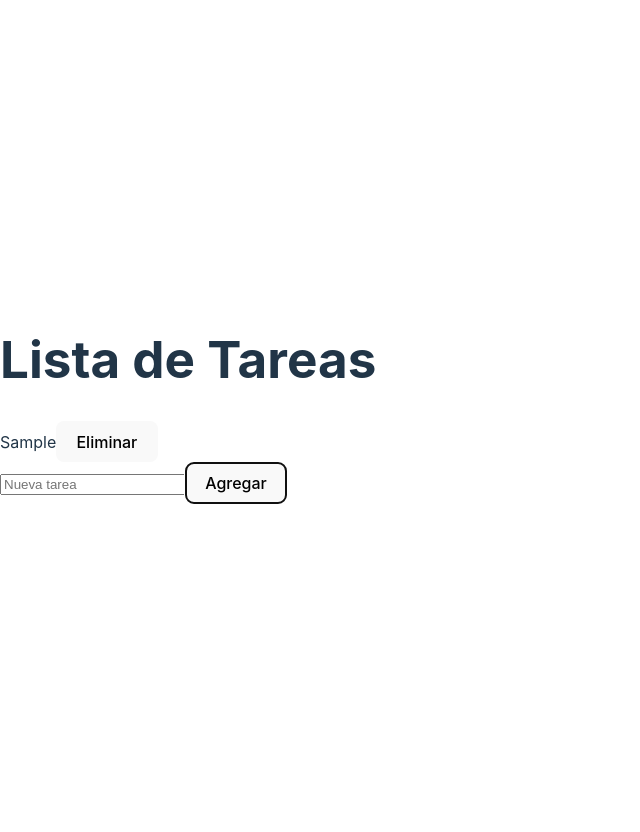
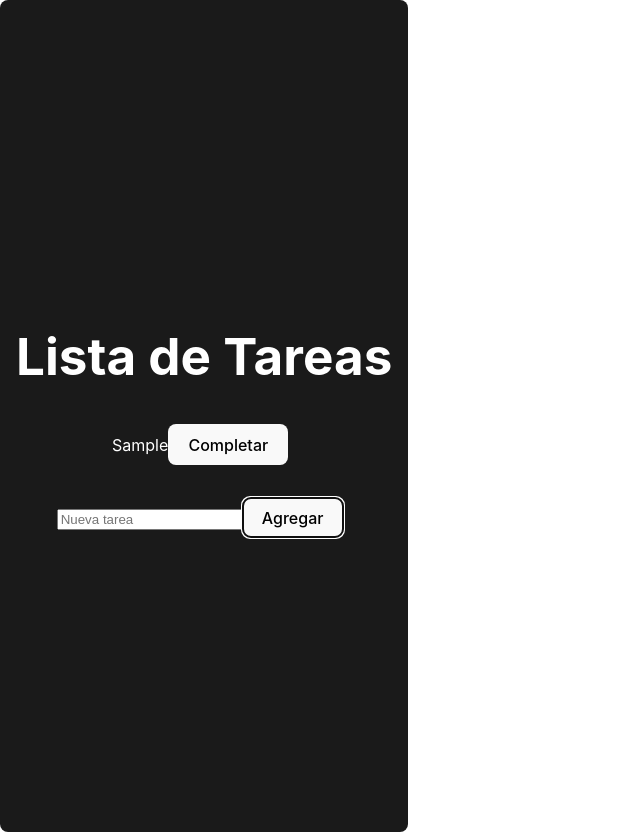
Before and after one commit to bevaquaivan/FinalProyectReact, a React (Vite) app in the folder TrabajoFinal/: page / in a window 1280 px wide. Both pictures are taken after typing "Sample" into the empty fields and a click on the button "Agregar". Shown: the whole page, without its empty margins (0-640 px from the left). Before the commit the page ends 800 px from the top, so only its background shows below. Built offline with nearby package versions, Linux system fonts and the light colour scheme.

Commit message:
Se arregló el import y otros errores

```diff
--- a/TrabajoFinal/src/App.jsx
+++ b/TrabajoFinal/src/App.jsx
@@ -1,8 +1,7 @@
-import './index.css';
+import './App.css';
 import React, { useState, useEffect } from 'react';
 import TaskList from "./TaskList";
 import TaskForm from "./TaskForm";
-
 
 const App = () => {
   const savedTasks = JSON.parse(localStorage.getItem('tasks')) || [];
@@ -20,10 +19,15 @@ const App = () => {
     setTasks([...tasks, newTask]);
   };
 
+  const handleToggleComplete = (taskId, completed) => {
+
+    setTasks(tasks.map(task => (task.id === taskId ? { ...task, completed } : task)));
+  };
+
   return (
     <div className="app-container">
       <h1>Lista de Tareas</h1>
-      <TaskList tasks={tasks} />
+      <TaskList tasks={tasks} onToggleComplete={handleToggleComplete} />
       <TaskForm addTask={addTask} />
     </div>
   );
--- a/TrabajoFinal/src/TaskItem.jsx
+++ b/TrabajoFinal/src/TaskItem.jsx
@@ -1,18 +1,15 @@
-import React, { useState } from 'react';
+import React from 'react';
 import './index.css';
 
-const TaskItem = ({ task }) => {
-  const [completed, setCompleted] = useState(false);
-
+const TaskItem = ({ task, onToggleComplete }) => {
   const handleComplete = () => {
-    setCompleted(!completed);
-
+    onToggleComplete(task.id, !task.completed);
   };
 
   return (
-    <div className={`task-item ${completed ? 'completed' : ''}`}>
+    <div className={`task-item ${task.completed ? 'completed' : ''}`}>
       {task.name}
-      <button onClick={handleComplete}>Eliminar</button>
+      <button onClick={handleComplete}>Completar</button>
     </div>
   );
 };
--- a/TrabajoFinal/src/TaskList.jsx
+++ b/TrabajoFinal/src/TaskList.jsx
@@ -2,11 +2,11 @@ import React from 'react';
 import TaskItem from './TaskItem';
 import './index.css';
 
-const TaskList = ({ tasks }) => {
+const TaskList = ({ tasks, onToggleComplete }) => {
   return (
     <div className="task-list">
       {tasks.map((task) => (
-        <TaskItem key={task.id} task={task} />
+        <TaskItem key={task.id} task={task} onToggleComplete={onToggleComplete} />
       ))}
     </div>
   );
```
